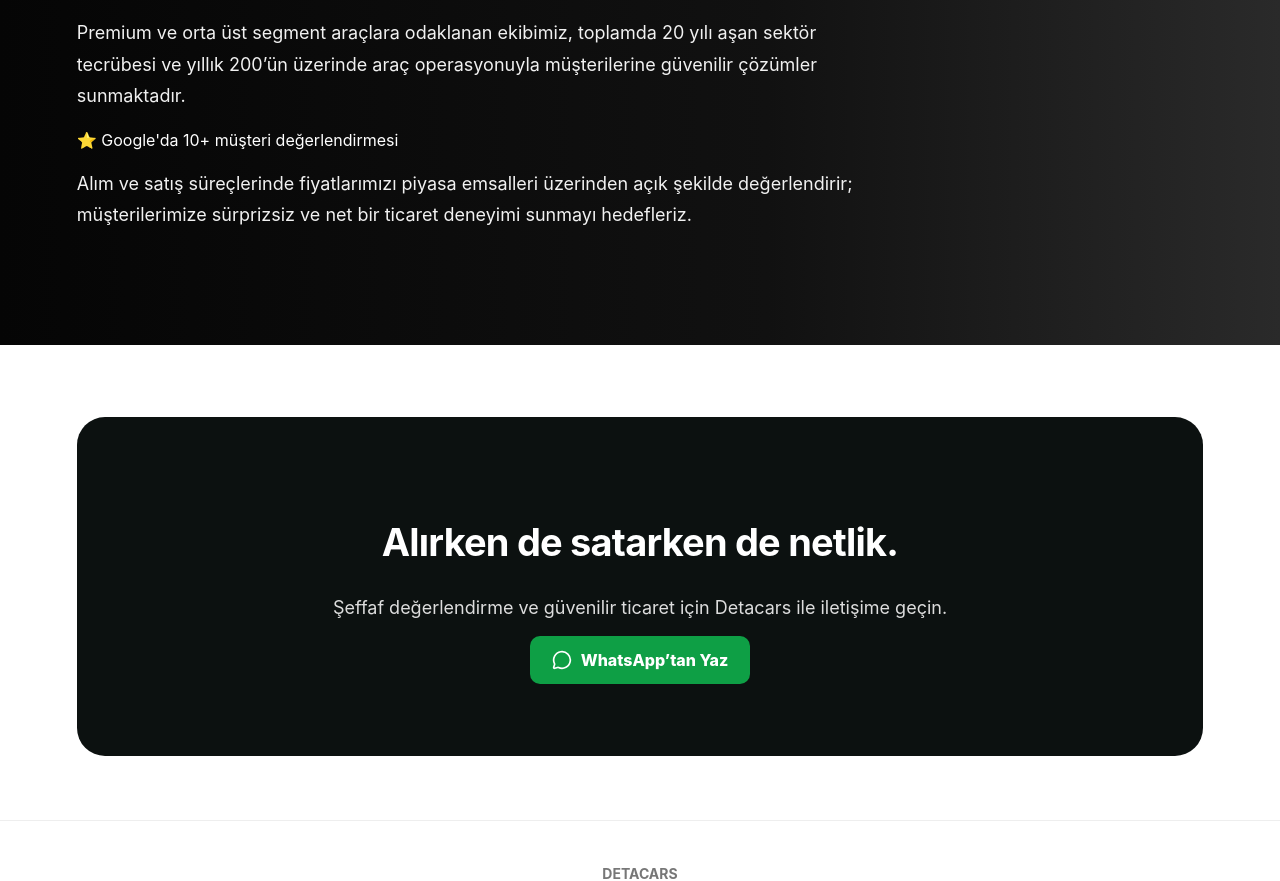
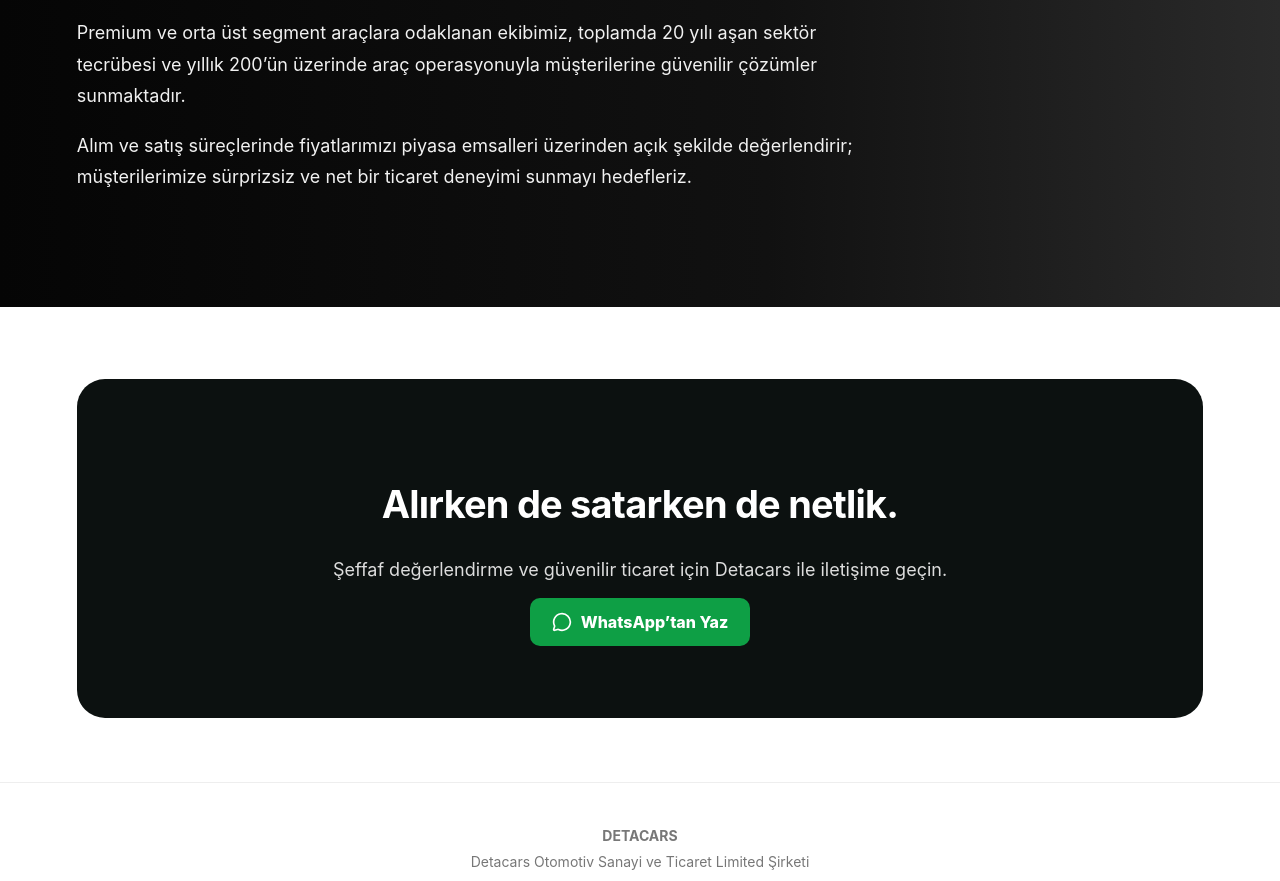
Before and after one commit to alitamirciler/detacars-website, a Next.js app: page / in a window 1280 px wide. Shown: the part 3360-4241 px from the top of the page. Built offline with nearby package versions, Linux system fonts and the light colour scheme.

Commit message:
remove google badge

```diff
--- a/app/page.tsx
+++ b/app/page.tsx
@@ -210,9 +210,6 @@
             aşan sektör tecrübesi ve yıllık 200’ün üzerinde araç operasyonuyla
             müşterilerine güvenilir çözümler sunmaktadır.
           </p>
-<div className="googleBadge">
- ⭐ Google'da 10+ müşteri değerlendirmesi
-</div>
           <p>
             Alım ve satış süreçlerinde fiyatlarımızı piyasa emsalleri üzerinden açık
             şekilde değerlendirir; müşterilerimize sürprizsiz ve net bir ticaret deneyimi
```
